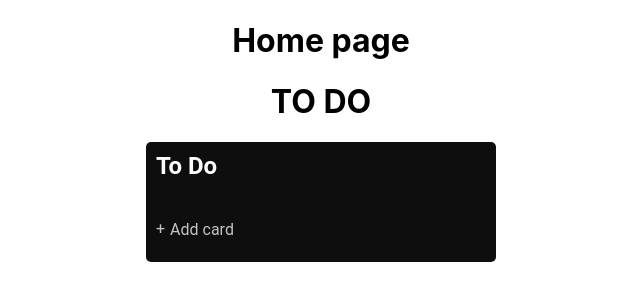
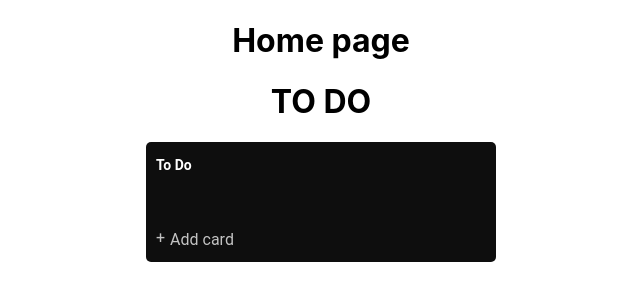
Before and after one commit to denysbaranchykov/trello, a React (Create React App) app: page / in a window 1280 px wide. Shown: the top 300 px of the page, without its empty margins (319-959 px from the left). Built offline with nearby package versions, Linux system fonts and the light colour scheme.

Commit message:
add useRef for input focus but not work

```diff
--- a/src/App.tsx
+++ b/src/App.tsx
@@ -2,11 +2,13 @@ import React from 'react';
 import logo from './logo.svg';
 import './App.css';
 import Home from "./home/home";
+import UseRefExample from "./components/useRefExample";
 
 function App() {
     return (
         <div className="App">
             <Home/>
+            {/*<UseRefExample />*/}
         </div>
     );
 }
--- a/src/components/ColumnComponent.module.css
+++ b/src/components/ColumnComponent.module.css
@@ -14,7 +14,8 @@
 
 .header {
     text-align: left;
-    padding: 10px;
+    padding: 15px 10px;
+    font-size: 14px;
 }
 
 .buttonForm {
@@ -27,6 +28,10 @@
     cursor: pointer;
 }
 
+.addCard {
+    padding-top: 20px;
+}
+
 .buttonPlus {
     opacity: 0.75;
     position: relative;
@@ -36,4 +41,15 @@
 .buttonText {
     opacity: 0.75;
     padding-left: 5px;
+
 }
+
+.inputField {
+    background-color: rgba(128, 128, 128, 0.5);
+    color: white;
+    width: 320px;
+    height: 20px;
+    caret-color: deepskyblue;
+
+
+}
--- a/src/components/ColumnComponent.tsx
+++ b/src/components/ColumnComponent.tsx
@@ -1,4 +1,4 @@
-import React, {useState} from 'react';
+import React, {useEffect, useRef, useState} from 'react';
 import s from './ColumnComponent.module.css';
 
 interface columnComponentProps {
@@ -6,37 +6,46 @@ interface columnComponentProps {
 }
 
 const ColumnComponent = ({title}: columnComponentProps) => {
-    const [clicked, setClicked] = useState(false);
+    const [isClicked, setIsClicked] = useState(false);
     const [inputValue, setInputValue] = useState('');
     const clickAddCard = () => {
-        setClicked(prev => !prev)
+        setIsClicked(prev => !prev)
     }
     const changeValue = (e: any) => {
         setInputValue(e.target.value)
     }
-
-    console.log('value', inputValue);
+const inputFocus: any =  useRef(null);
+    if (inputFocus.current !== null) {
+            inputFocus.current.focus()
+    }
 
     return (
         <>
             <h1>{title}</h1>
+            <p>{inputValue}</p>
             <div className={s.wrapper}>
                 <h2 className={s.header}>To Do</h2>
+                {
+                    isClicked &&
+                    <span onClick={() => console.log('cancel')}>Cancel</span>
+                }
                 <div className={s.buttonForm}
                      onClick={clickAddCard}
                 >
-                    <span className={s.buttonPlus}>+</span>
-                    <span className={s.buttonText}>Add card</span>
+                    {isClicked ? <input className={s.inputField}
+                                        ref={inputFocus}
+                                        type="text"
+                                        value={inputValue}
+                                        onChange={changeValue}
+                        />
+                        :
+                        <div className={s.addCard}>
+                            <span className={s.buttonPlus}>+</span>
+                            <span className={s.buttonText}>Add card</span>
+                        </div>
+                    }
                 </div>
-                {
-                    clicked && <input
-                        type="text"
-                        value={inputValue}
-                        onChange={changeValue}
-                    />
-                }
             </div>
-            {console.log('clicked', clicked)}
         </>
     );
 };
--- a/src/index.tsx
+++ b/src/index.tsx
@@ -8,9 +8,7 @@ const root = ReactDOM.createRoot(
   document.getElementById('root') as HTMLElement
 );
 root.render(
-  <React.StrictMode>
     <App />
-  </React.StrictMode>
 );
 
 // If you want to start measuring performance in your app, pass a function
```
